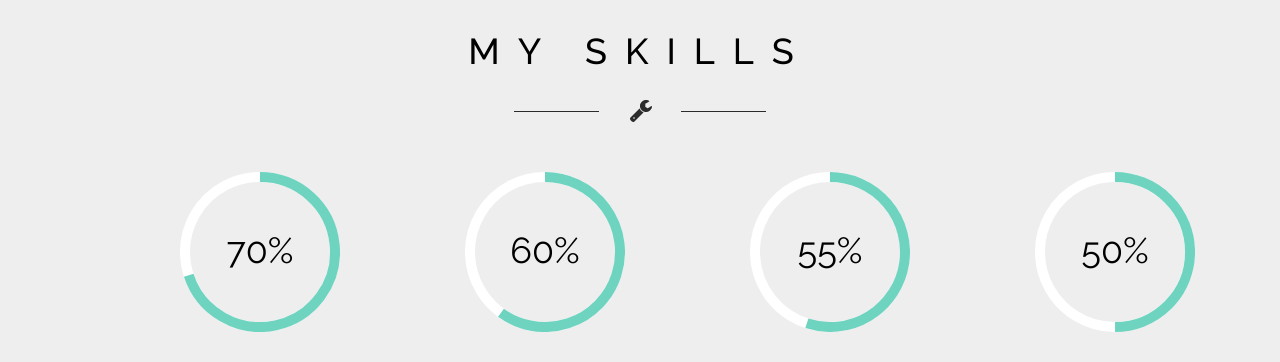
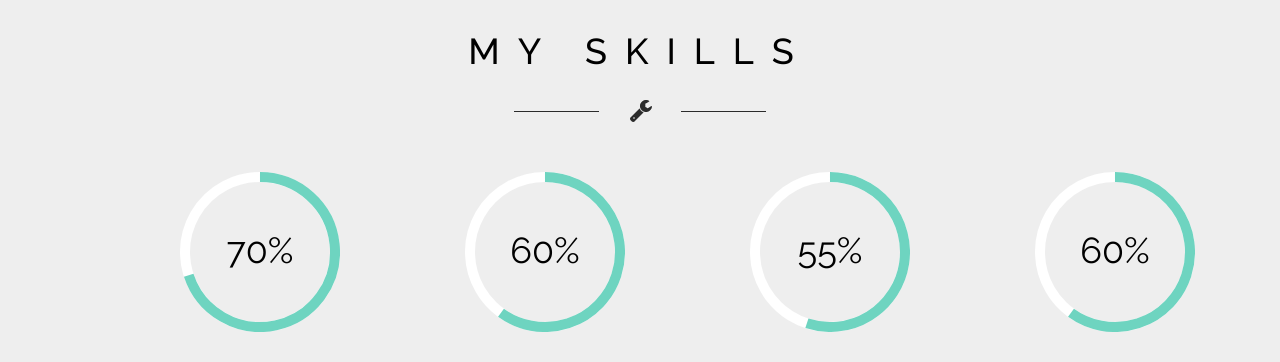
Before and after one commit to brightonthomas007/brightonthomas007.github.io, a plain HTML site: page index.html in a window 1280 px wide. Shown: the part 2493-2855 px from the top of the page. Drawn offline with Linux system fonts and the light colour scheme.

Commit message:
Update index.html

```diff
--- a/index.html
+++ b/index.html
@@ -284,7 +284,7 @@ border-radius: 50%;
 								}
 								for (var i = 4; i <= 4; i++){
 									var child = document.getElementById('circles-' + i),
-										percentage = 50;
+										percentage = 60;
 
 									Circles.create({
 										id:         child.id,
```
